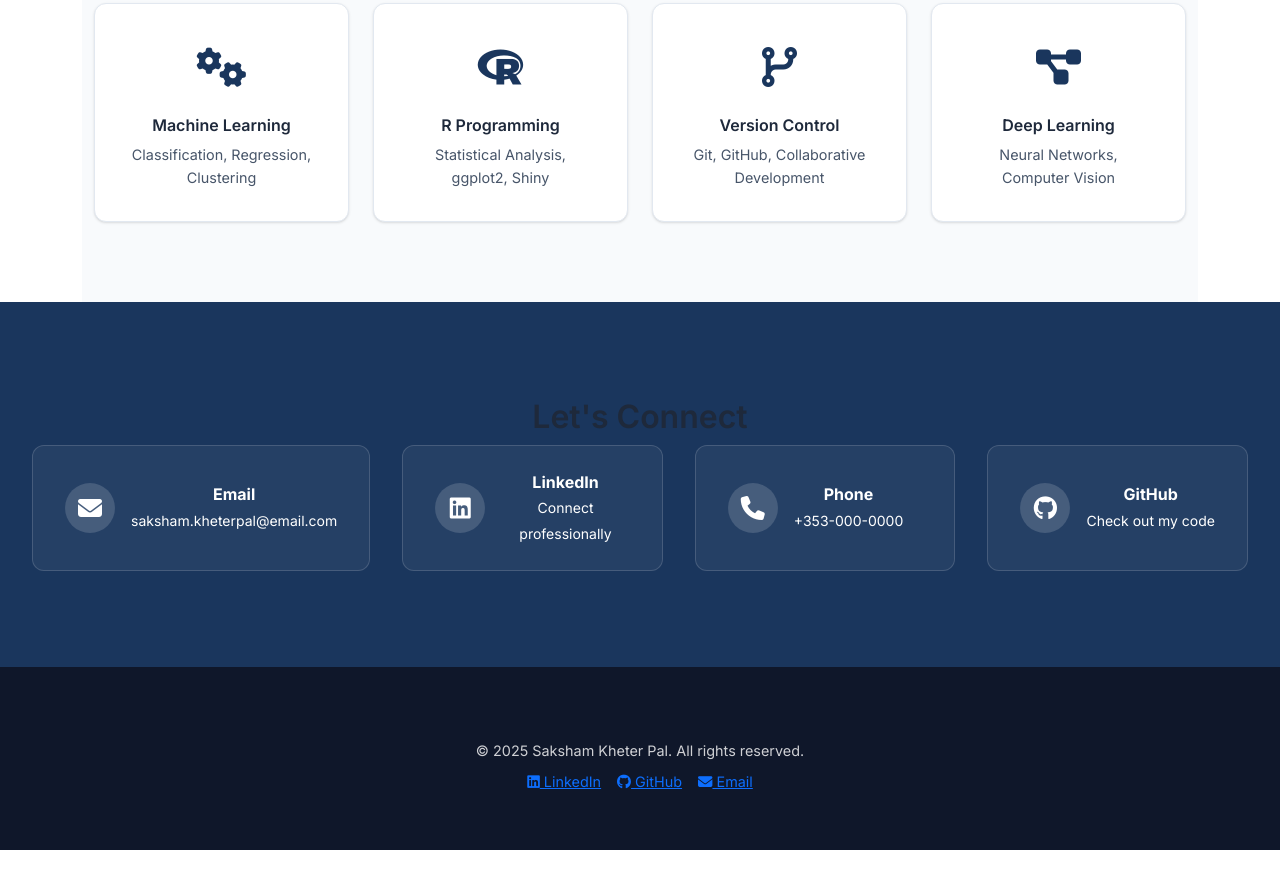
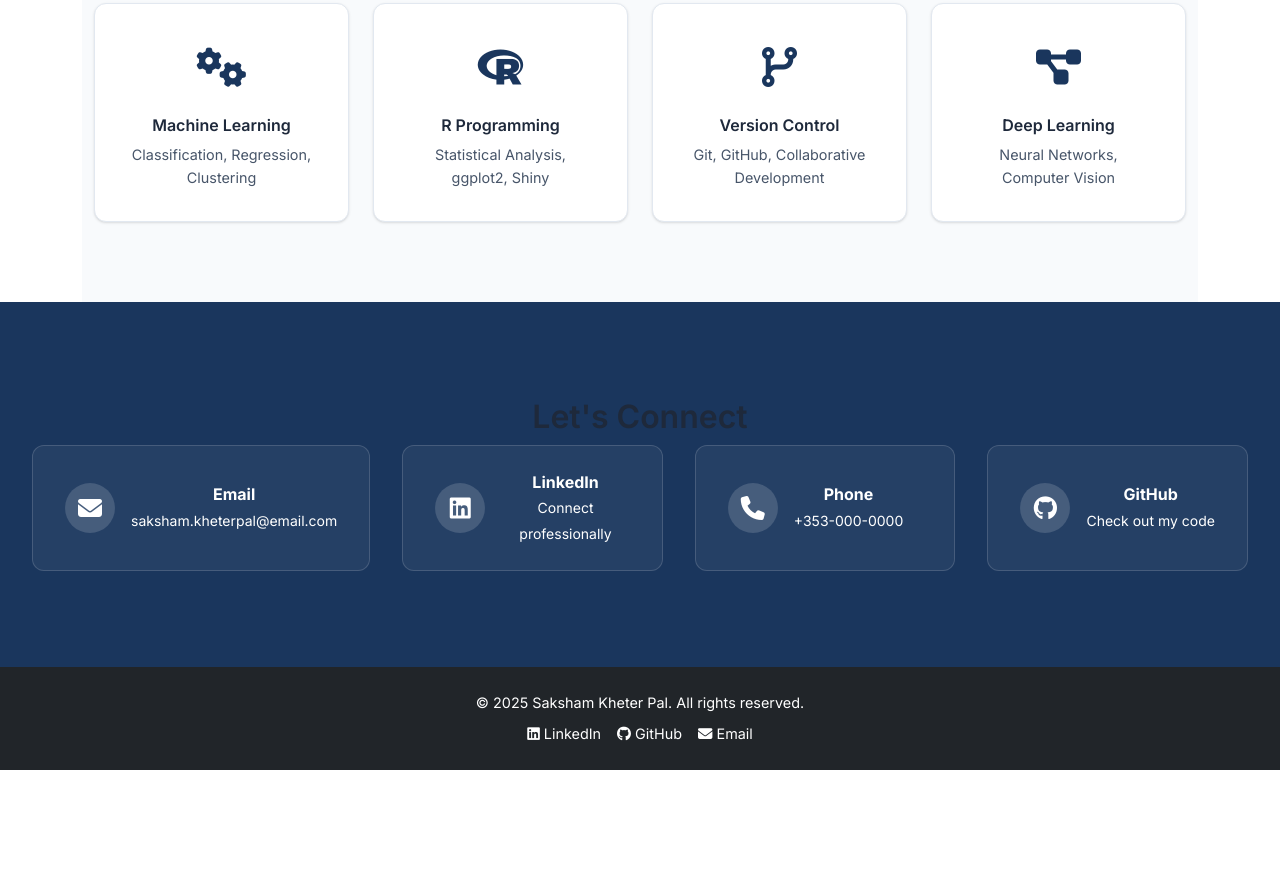
Before and after one commit to sak21-droid/sak21-droid.github.io, a plain HTML site: page index.html in a window 1280 px wide. Shown: the part 2985-3873 px from the top of the page. After the commit the page ends 3835 px from the top, so only its background shows below. Drawn offline with nearby package versions, Linux system fonts and the light colour scheme.

Commit message:
Update index.html

```diff
--- a/index.html
+++ b/index.html
@@ -394,17 +394,17 @@
 </section>
 
   <!-- Footer -->
-<footer class="footer">
-  <div class="container text-center py-4">
+<footer class="footer bg-dark text-white py-4">
+  <div class="footer-content text-center">
     <p>© 2025 Saksham Kheter Pal. All rights reserved.</p>
     <div class="d-flex justify-content-center gap-3">
-      <a href="https://linkedin.com/in/saksham-kheterpal" target="_blank" rel="noopener noreferrer">
+      <a href="https://linkedin.com/in/saksham-kheterpal" target="_blank" rel="noopener noreferrer" class="text-white text-decoration-none">
         <i class="fab fa-linkedin"></i> LinkedIn
       </a>
-      <a href="https://github.com/saksham-kheterpal" target="_blank" rel="noopener noreferrer">
+      <a href="https://github.com/saksham-kheterpal" target="_blank" rel="noopener noreferrer" class="text-white text-decoration-none">
         <i class="fab fa-github"></i> GitHub
       </a>
-      <a href="mailto:saksham.kheterpal@email.com">
+      <a href="mailto:saksham.kheterpal@email.com" class="text-white text-decoration-none">
         <i class="fas fa-envelope"></i> Email
       </a>
     </div>
```
